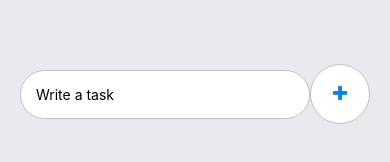
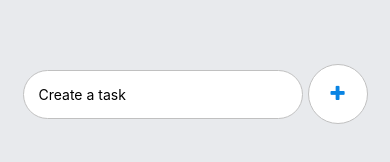
Before and after one commit to Daniil-Leshchev/ToDo, a React Native app: screen / in a window 390 px wide. Shown: the part 660-822 px from the top of the page. Built offline with nearby package versions, Linux system fonts and the light colour scheme.

Commit message:
submitting task via keyboard

```diff
--- a/App.js
+++ b/App.js
@@ -7,7 +7,7 @@ export default function App() {
 	const [taskItems, setTaskItems] = useState([]);
 	const handleAddTask = () => {
 		Keyboard.dismiss();//скрываем
-		setTaskItems([...taskItems, task]);
+		setTaskItems([...taskItems, task]);//передаем в settaskitems оставшиеся taskitems и task
 		setTask(null);
 	}
 
@@ -39,7 +39,8 @@ export default function App() {
 				style={styles.writeTaskWrapper}
 				behavior={Platform.OS == 'ios' ? 'padding' : 'height'}>
 				{/* разная работа с элементами ос, поэтому нужно ставить разные свойства */}
-				<TextInput style={styles.input} placeholder='Write a task' onChangeText={text => setTask(text)} value={task}/>
+				<TextInput style={styles.input} placeholder='Create a task' onChangeText={text => setTask(text)} value={task}
+				onSubmitEditing={task != null ? () => handleAddTask() : null}/>
 				<TouchableOpacity activeOpacity={0.6} onPress={task != null ? () => handleAddTask() : null}>
 					<View style={styles.addWrapper}>
 						<Text style={styles.addText}><Icon name='plus' size={18} color={'#0984e3'}></Icon></Text>
@@ -82,7 +83,7 @@ const styles = StyleSheet.create({
 		paddingHorizontal: 15,
 		backgroundColor: '#fff',
 		borderRadius: 60,
-		width: 300,
+		width: '80%',
 		borderColor: '#C0C0C0',
 		borderWidth: 1
 	},
```
